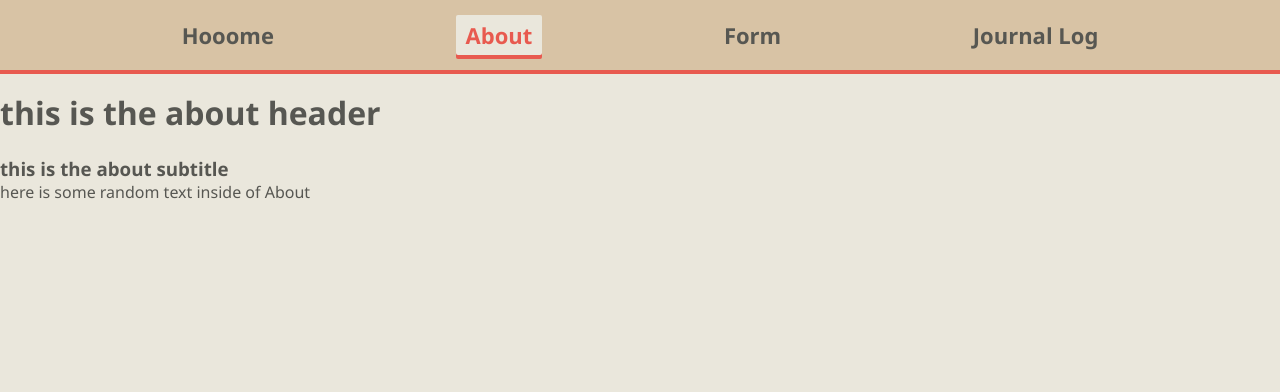
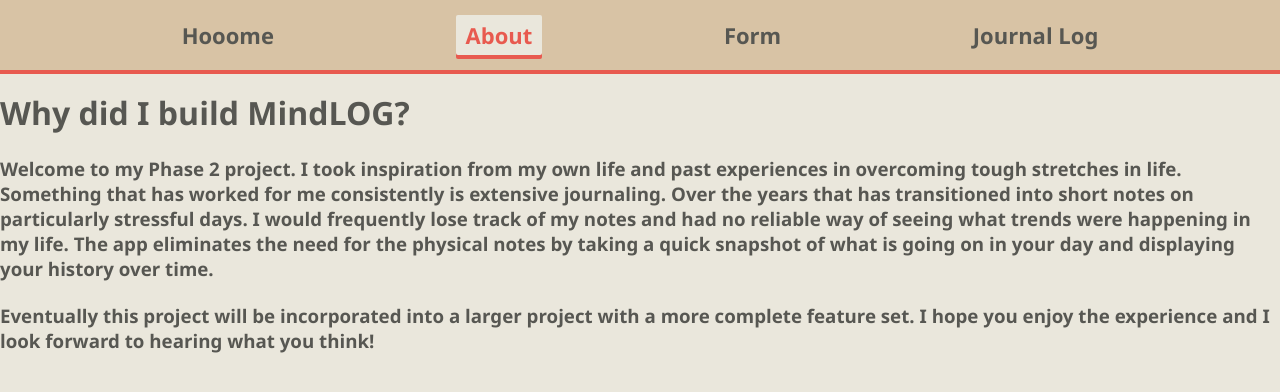
Before and after one commit to gecitgit/phase-2-project, a React (Create React App) app: page /about in a window 1280 px wide. Shown: the top 392 px of the page. Built offline with nearby package versions, Linux system fonts and the light colour scheme.

Commit message:
Finalized About

```diff
--- a/src/components/About.js
+++ b/src/components/About.js
@@ -2,10 +2,13 @@ import React from "react";
 
 function About() {
     return (
-        <div>
-            <h1>this is the about header</h1>
-            <h3>this is the about subtitle</h3>
-            <p>here is some random text inside of About</p>
+        <div className="textParentDiv">
+            <div className="textTextDiv">
+                <h1 className="h1Title">Why did I build MindLOG?</h1>
+                <h3>Welcome to my Phase 2 project.  I took inspiration from my own life and past experiences in overcoming tough stretches in life. Something that has worked for me consistently is extensive journaling. Over the years that has transitioned into short notes on particularly stressful days. I would frequently lose track of my notes and had no reliable way of seeing what trends were happening in my life. The app eliminates the need for the physical notes by taking a quick snapshot of what is going on in your day and displaying your history over time.</h3>
+                <br></br>
+                <h3>Eventually this project will be incorporated into a larger project with a more complete feature set.  I hope you enjoy the experience and I look forward to hearing what you think! </h3>
+            </div>
         </div>
     )
 }
```
